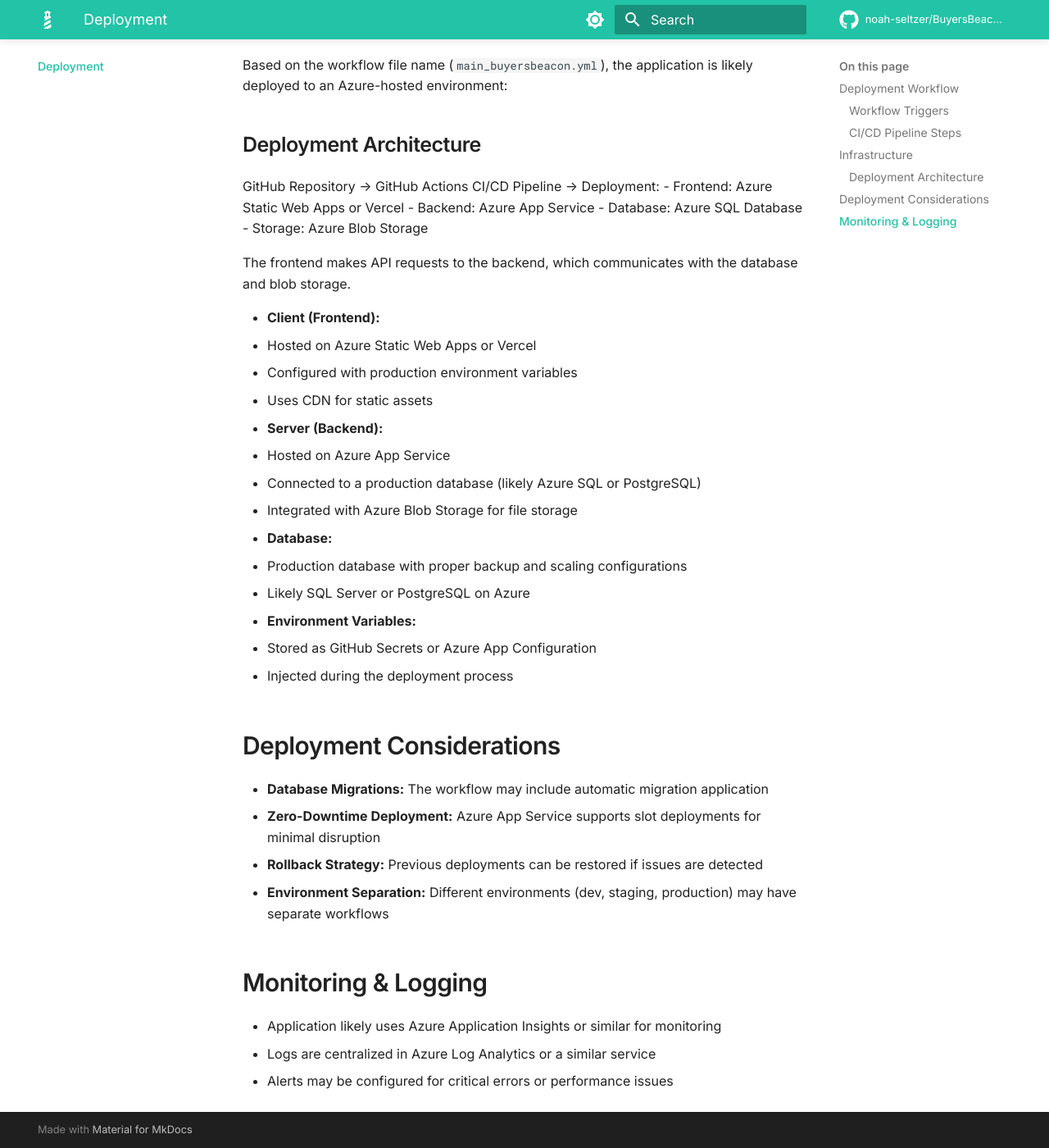
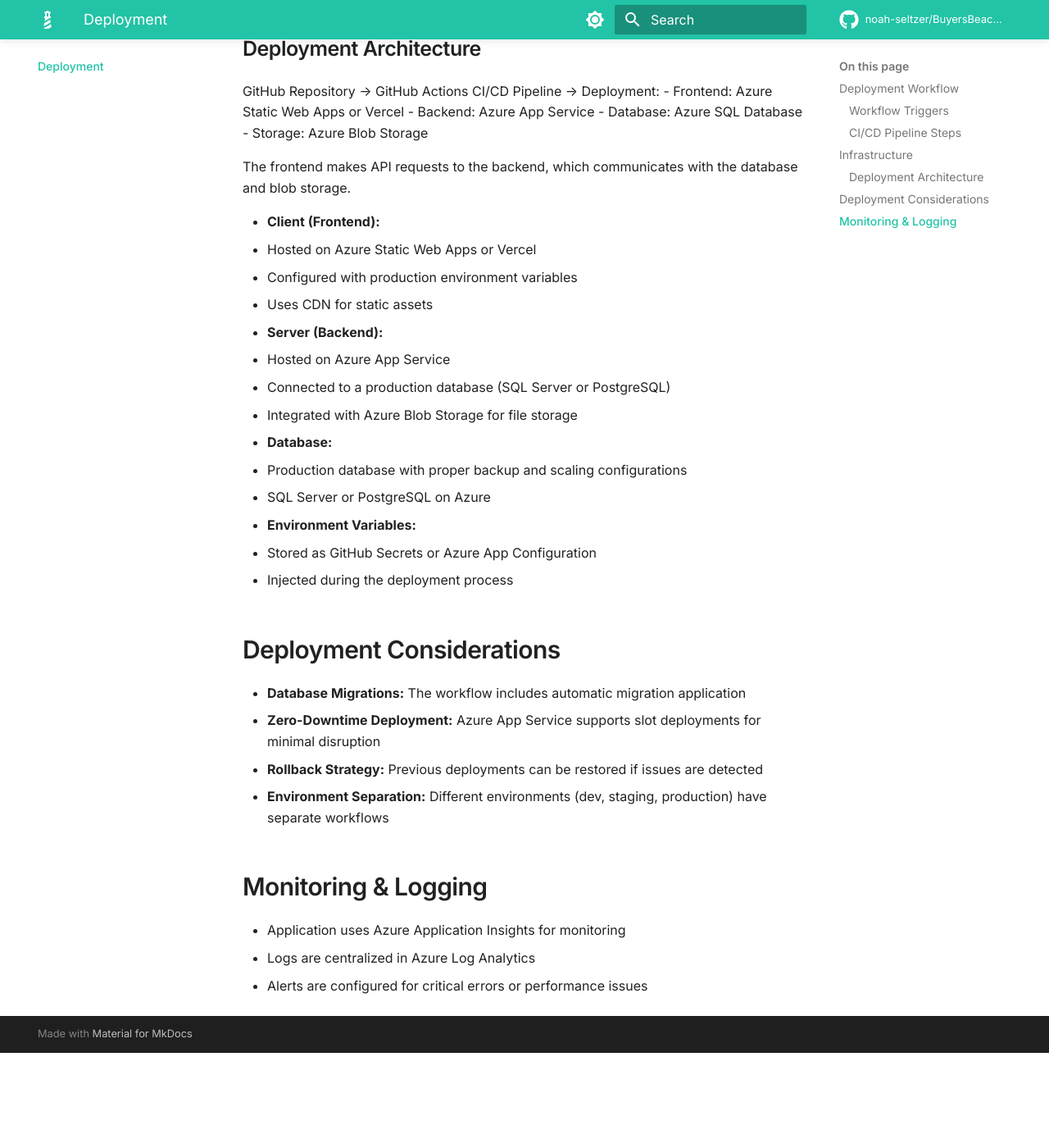
Before and after one commit to CadanGlass/BuyersBeacon-Docs, an MkDocs documentation site: the page built from docs/docs/deployment.md, in a window 1280 px wide and 1400 px high, scrolled down 1647 px. Shown: the whole window at 82% size. Built offline with MkDocs 1.6.1 and Material for MkDocs 9.7.7, drawn with Linux system fonts in a browser that asks for light colours; comment, search, counter and statistics services are not loaded; after the commit the page ends 2931 px from its top, so only the background shows below that; some of the changed text lies outside the part shown.

Commit message:
Fix text

```diff
--- a/docs/docs/deployment.md
+++ b/docs/docs/deployment.md
@@ -24,7 +24,7 @@ The deployment workflow is triggered on:
 
 3. **Install Dependencies**
    * Uses pnpm to install dependencies for all workspaces
-   * Likely runs `pnpm install` at the root level
+   * Runs `pnpm install` at the root level
 
 4. **Client-side Build Process**
    * Lints client code (`pnpm --filter client lint`)
@@ -39,16 +39,14 @@ The deployment workflow is triggered on:
    * Prepares deployable artifacts
 
 6. **Deployment**
-   * **Client:** Likely deploys to a service like Vercel, Netlify, or Azure Static Web Apps
-   * **Server:** Likely deploys to Azure App Service (inferred from potential `.azurewebsites.net` URLs)
+   * **Client:** Deploys to Azure Static Web Apps or Vercel
+   * **Server:** Deploys to Azure App Service
    * Sets necessary environment variables from GitHub Secrets
 
 7. **Post-Deployment Verification**
-   * May include smoke tests or health checks
+   * Includes smoke tests or health checks
 
 ## Infrastructure
-
-Based on the workflow file name (`main_buyersbeacon.yml`), the application is likely deployed to an Azure-hosted environment:
 
 ### Deployment Architecture
 
@@ -67,12 +65,12 @@ The frontend makes API requests to the backend, which communicates with the data
 
 * **Server (Backend):**
   * Hosted on Azure App Service
-  * Connected to a production database (likely Azure SQL or PostgreSQL)
+  * Connected to a production database (SQL Server or PostgreSQL)
   * Integrated with Azure Blob Storage for file storage
 
 * **Database:**
   * Production database with proper backup and scaling configurations
-  * Likely SQL Server or PostgreSQL on Azure
+  * SQL Server or PostgreSQL on Azure
 
 * **Environment Variables:**
   * Stored as GitHub Secrets or Azure App Configuration
@@ -80,13 +78,13 @@ The frontend makes API requests to the backend, which communicates with the data
 
 ## Deployment Considerations
 
-* **Database Migrations:** The workflow may include automatic migration application
+* **Database Migrations:** The workflow includes automatic migration application
 * **Zero-Downtime Deployment:** Azure App Service supports slot deployments for minimal disruption
 * **Rollback Strategy:** Previous deployments can be restored if issues are detected
-* **Environment Separation:** Different environments (dev, staging, production) may have separate workflows
+* **Environment Separation:** Different environments (dev, staging, production) have separate workflows
 
 ## Monitoring & Logging
 
-* Application likely uses Azure Application Insights or similar for monitoring
-* Logs are centralized in Azure Log Analytics or a similar service
-* Alerts may be configured for critical errors or performance issues
+* Application uses Azure Application Insights for monitoring
+* Logs are centralized in Azure Log Analytics
+* Alerts are configured for critical errors or performance issues
```
Also changed, not shown: docs/docs/authentication.md (+1 -1 lines), docs/docs/client.md (+9 -9 lines), docs/docs/server.md (+4 -4 lines).
